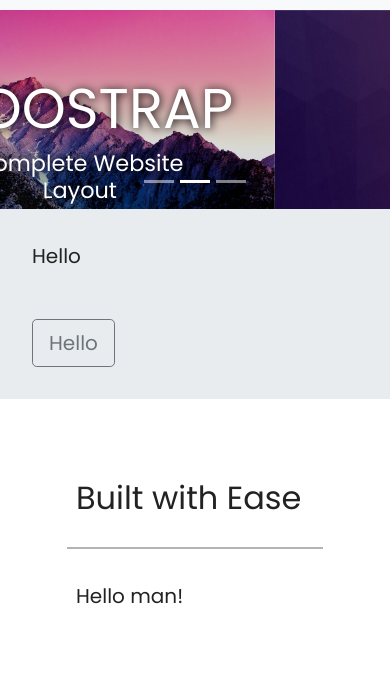
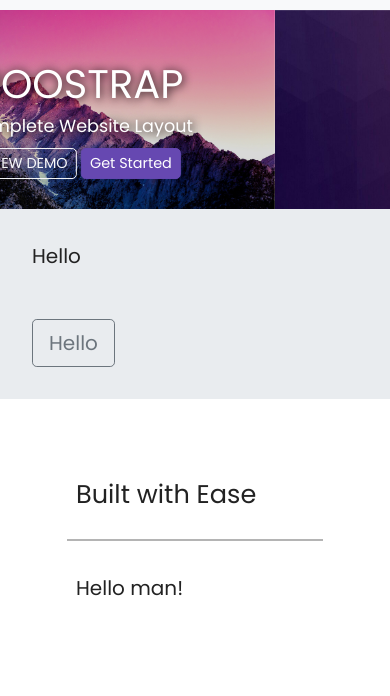
Before and after one commit to Kelso333/bootstrapfour, a plain HTML site: page index.html in a window 390 px wide. Shown: the part 75-771 px from the top of the page. Drawn offline with nearby package versions, Linux system fonts and the light colour scheme.

Commit message:
finished bootstrap 4

```diff
--- a/index.html
+++ b/index.html
@@ -333,7 +333,7 @@
 
 			<div class="col-12">
 				<hr class="light-100">
-				<h5>&copy; literacy</h5>
+				<h5>&copy; Literacy</h5>
 			</div>
 
 		</div>
--- a/style.css
+++ b/style.css
@@ -177,9 +177,40 @@ hr.light-100 {
 
 }
 
+@media (max-width: 576px) {
+  .carousel-caption {
+    top: 40%;
+  }
 
+  .carousel-caption h1 {
+    font-size: 250%;
+    text-transform: uppercase;
+    text-shadow: 1px 1px 10px #000;
+  }
 
-@media (max-width: 576px) {
+  .carousel-caption h3 {
+    font-size: 110%;
+    font-weight: 400;
+    padding-bottom: .2rem;
+  }
+
+  .carousel-caption .btn {
+    font-size: 90%;
+    padding: 4px 8px;
+  }
+
+  .carousel-indicators {
+    display: none;
+  }
+
+  .display-4 {
+    font-size: 160%;
+  }
+
+  .social a {
+    font-size: 2em;
+    padding: .7rem;
+  }
 
 }
 
```
